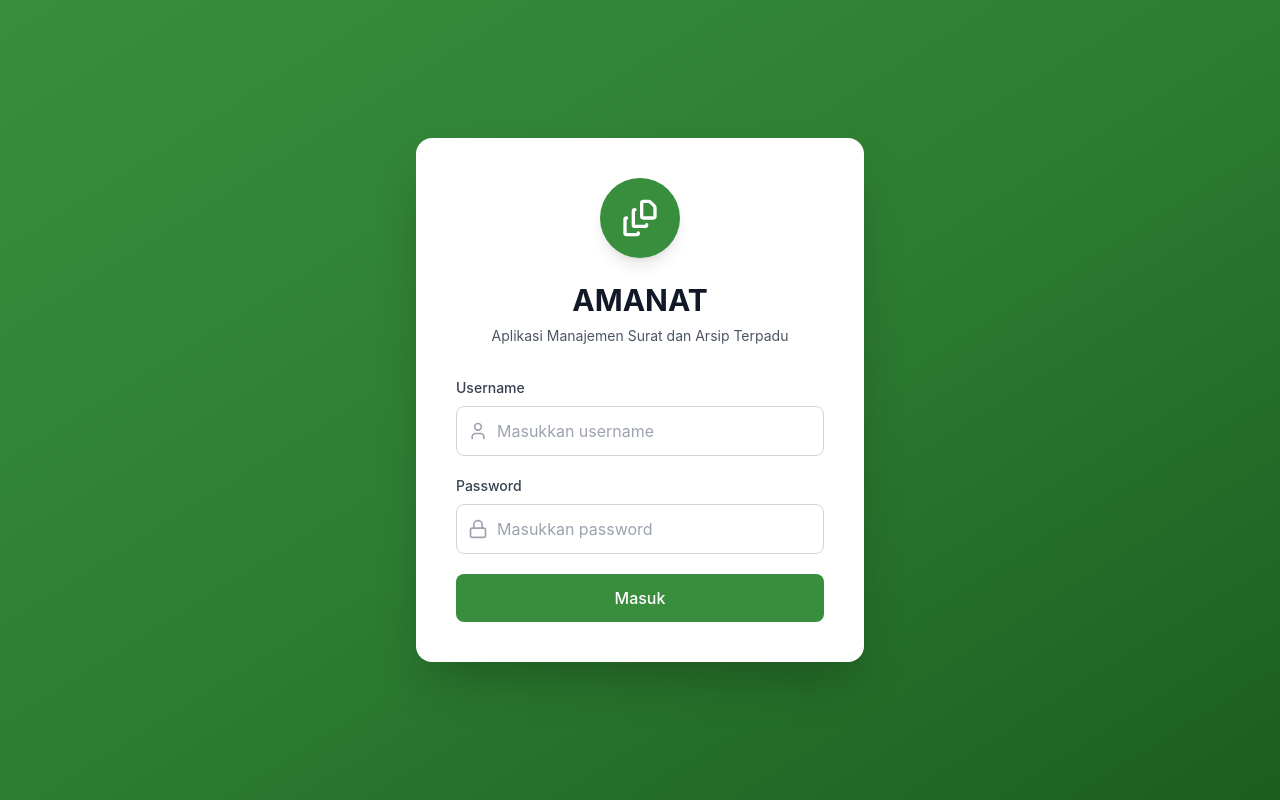
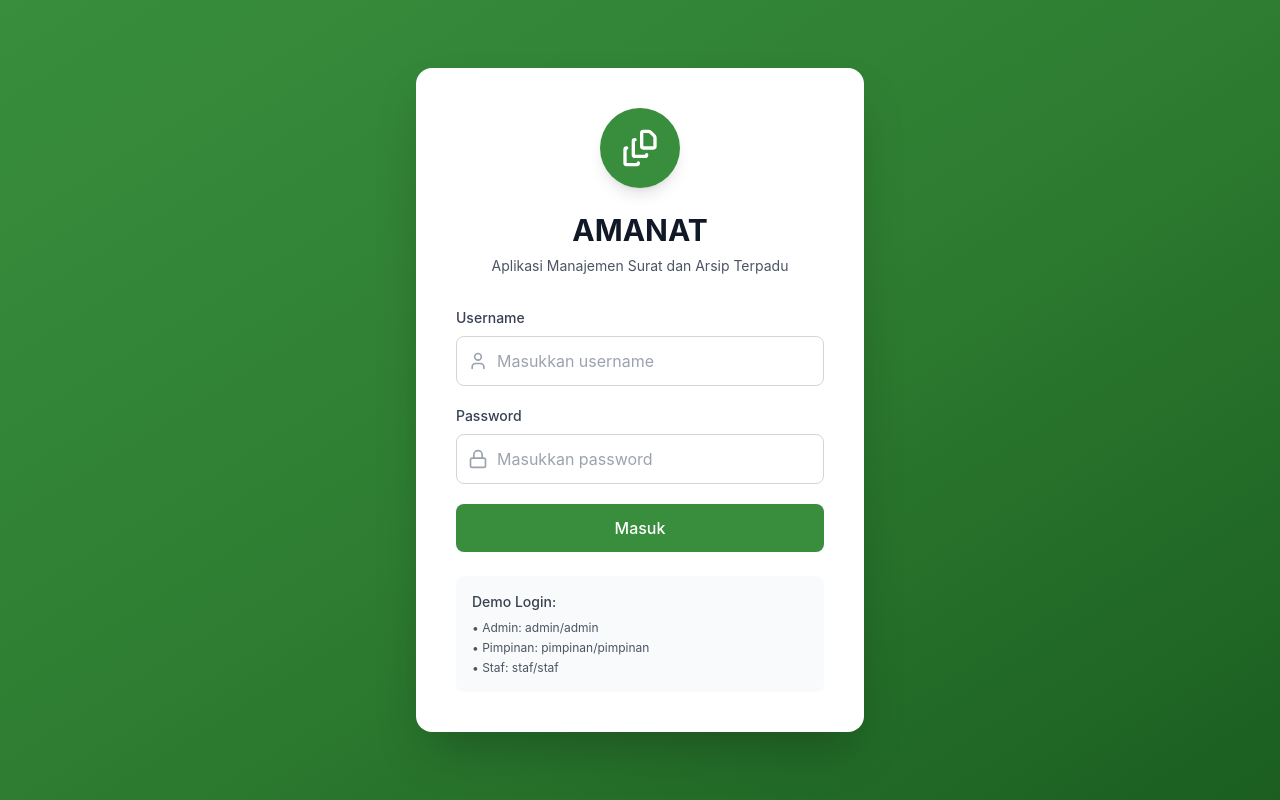
Before and after one commit to apriliamonica/FE-AMANAT, a React (Vite) app: page /login in a window 1280 px wide. Built offline with nearby package versions, Linux system fonts and the light colour scheme.

Commit message:
UPDATE LOGIN PAGE dengan Store

```diff
--- a/src/pages/auth/Login.jsx
+++ b/src/pages/auth/Login.jsx
@@ -110,6 +110,14 @@ const Login = () => {
           </form>
 
           {/* Demo Login Info */}
+          <div className="mt-6 p-4 bg-gray-50 rounded-lg">
+            <p className="text-sm font-medium text-gray-700 mb-2">Demo Login:</p>
+            <div className="space-y-1 text-xs text-gray-600">
+              <p>• Admin: admin/admin</p>
+              <p>• Pimpinan: pimpinan/pimpinan</p>
+              <p>• Staf: staf/staf</p>
+            </div>
+          </div>
         </div>
       </div>
     </div>
```
